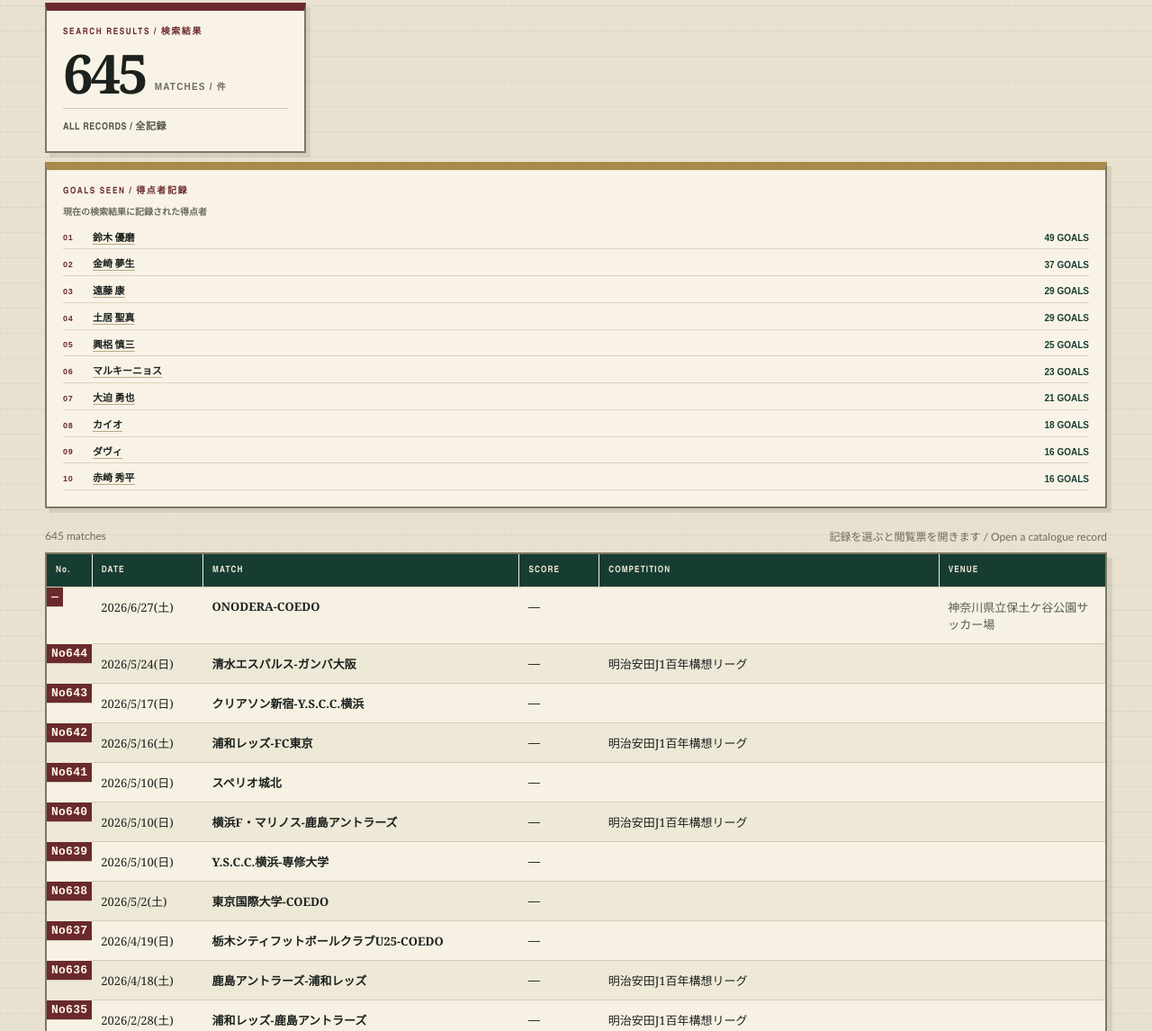
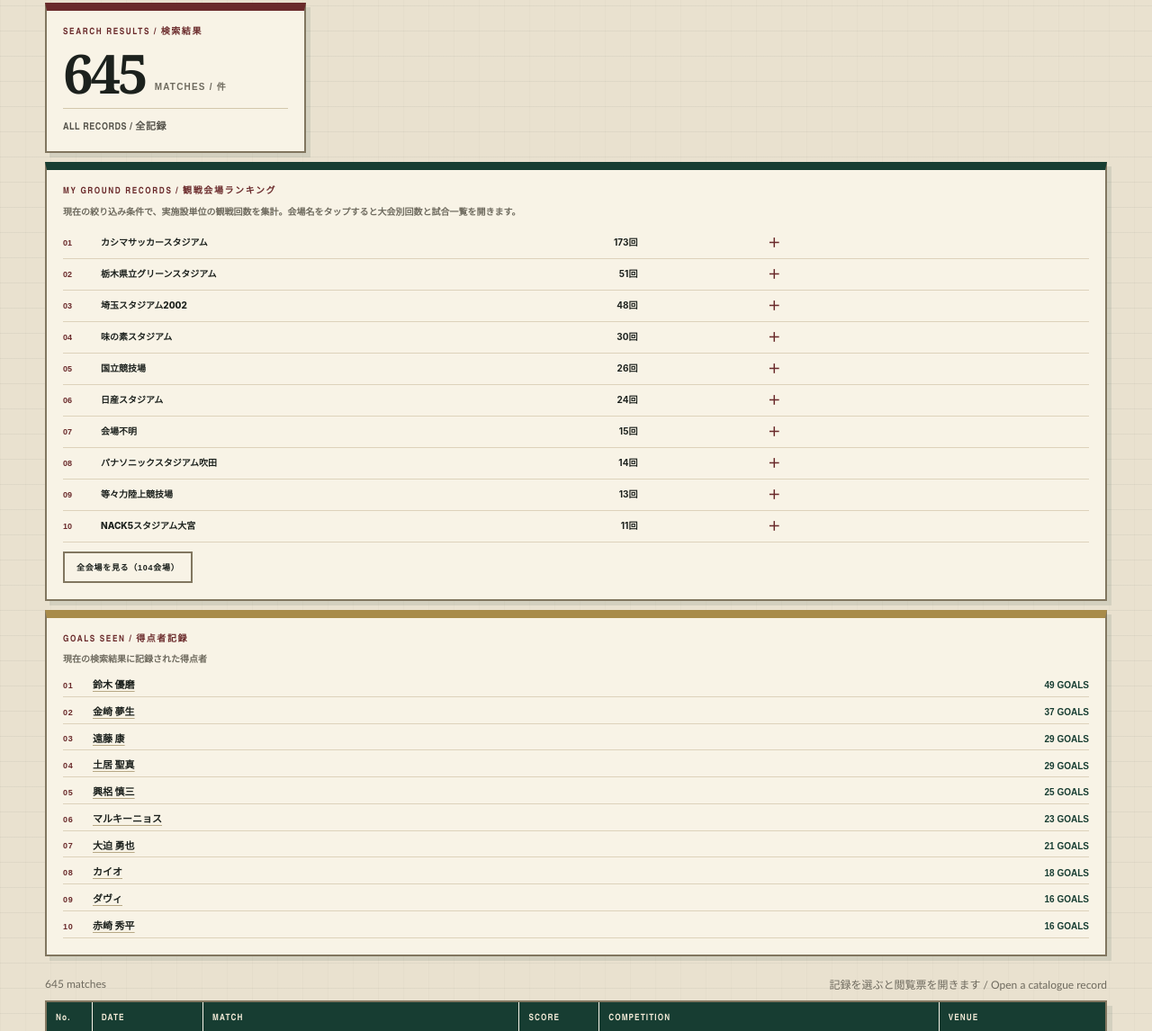
Before and after one commit to ground-record/ground-record-library, a plain HTML site: page index.html in a window 1280 px wide. Shown: the part 974-2120 px from the top of the page at 90% size. Drawn offline with Linux system fonts and the light colour scheme.

Commit message:
Add files via upload

```diff
--- a/index.html
+++ b/index.html
@@ -426,6 +426,7 @@
   <div class="club-record" id="clubRecord" hidden></div>
   <div class="venue-record" id="venueRecord" hidden></div>
   <div class="club-record ground-summary" id="groundSummary" hidden></div>
+  <div class="club-record ground-summary" id="myGroundSummary" hidden></div>
   <div class="scorer-record" id="scorerRecord">
     <div class="report-kicker">GOALS SEEN / 得点者記録</div>
     <div class="scorer-note" id="scorerNote">現在の検索結果に記録された得点者</div>
@@ -910,6 +911,35 @@
   const more=stats.length>10?`<button type="button" class="ground-summary-more" id="groundSummaryMore">${showAllGrounds?"TOP 10に戻す":"全会場を見る（"+stats.length+"会場）"}</button>`:"";
   return `<div class="report-kicker">GROUND RECORDS / 会場別観戦戦績</div><div class="scorer-note">${esc(team)} — 会場名をタップすると大会別戦績と試合一覧を開きます。</div><div class="ground-summary-list">${lines}</div>${more}`;
 }
+
+let showAllMyGrounds=false;
+function myGroundStats(rows){
+  const by=new Map();
+  rows.forEach(r=>{
+    const venue=canonicalVenueName(r.venue) || "会場不明";
+    if(!by.has(venue)) by.set(venue,[]);
+    by.get(venue).push(r);
+  });
+  return [...by.entries()].map(([venue,rs])=>({venue,rows:rs,matches:rs.length}))
+    .sort((a,b)=>b.matches-a.matches || a.venue.localeCompare(b.venue,"ja"));
+}
+function myGroundDetailHtml(s){
+  const comps=new Map();
+  s.rows.forEach(r=>{
+    const c=competitionBucket(r.competition) || "大会不明";
+    comps.set(c,(comps.get(c)||0)+1);
+  });
+  const compRows=[...comps.entries()].sort((a,b)=>b[1]-a[1] || a[0].localeCompare(b[0],"ja"));
+  const compHtml=compRows.map(([name,n])=>`<div class="ground-competition-row"><span class="comp-name">${esc(name)}</span><span class="comp-num">${n}試合</span></div>`).join("");
+  const matchRows=s.rows.slice().sort((a,b)=>(b.date||"").localeCompare(a.date||"") || (b.no||0)-(a.no||0)).map(r=>`<button type="button" class="ground-match-row" data-match-idx="${DATA.indexOf(r)}" aria-label="${esc((r.date_label||r.date||"")+" "+(r.card||"")+" "+(r.score||"")+" の試合詳細を開く")}"><span class="gm-date">${esc(r.date_label||r.date||"—")}</span><span>${esc(r.card||"—")}<br><span style="color:var(--muted)">${esc(competitionBucket(r.competition))}</span></span><span class="gm-score">${esc(r.score||"—")}</span></button>`).join("");
+  return `<div class="ground-detail-head">VISITS BY COMPETITION / 大会別観戦回数</div><div class="ground-competition-list">${compHtml}</div><button type="button" class="ground-match-toggle" aria-expanded="false">この会場の試合一覧を見る（${s.rows.length}試合）</button><div class="ground-match-list" hidden><div class="ground-match-hint">試合をタップすると観戦記録の詳細を開きます。</div>${matchRows}</div>`;
+}
+function myGroundSummaryHtml(rows){
+  const stats=myGroundStats(rows), shown=showAllMyGrounds?stats:stats.slice(0,10);
+  const lines=shown.map((s,i)=>`<div class="ground-summary-item"><button type="button" class="ground-summary-row" aria-expanded="false"><span class="rank">${String(i+1).padStart(2,"0")}</span><span class="ground">${esc(s.venue)}</span><span class="ground-metric matches">${s.matches}回</span><span class="ground-chevron">＋</span></button><div class="ground-detail" hidden>${myGroundDetailHtml(s)}</div></div>`).join("");
+  const more=stats.length>10?`<button type="button" class="ground-summary-more" id="myGroundSummaryMore">${showAllMyGrounds?"TOP 10に戻す":"全会場を見る（"+stats.length+"会場）"}</button>`:"";
+  return `<div class="report-kicker">MY GROUND RECORDS / 観戦会場ランキング</div><div class="scorer-note">現在の絞り込み条件で、実施設単位の観戦回数を集計。会場名をタップすると大会別回数と試合一覧を開きます。</div><div class="ground-summary-list">${lines}</div>${more}`;
+}
 function activeConditions(){
   const bits=[];
   const q=$("#q").value.trim(), y=$("#year").value, t=selectedTeam, scorer=$("#scorerFilter").value.trim();
@@ -998,6 +1028,33 @@
     if(moreBtn) moreBtn.onclick=()=>{showAllGrounds=!showAllGrounds; render(); groundBox.scrollIntoView({behavior:"smooth",block:"start"});};
   } else { groundBox.hidden=true; groundBox.innerHTML=""; showAllGrounds=false; }
 
+  const myGroundBox=$("#myGroundSummary");
+  if(!team && !selectedVenue && !venueSearch.value.trim()){
+    myGroundBox.hidden=false;
+    myGroundBox.innerHTML=myGroundSummaryHtml(rows);
+    myGroundBox.querySelectorAll(".ground-summary-row").forEach(btn=>btn.addEventListener("click",()=>{
+      const item=btn.closest(".ground-summary-item"), detail=item.querySelector(".ground-detail");
+      const opening=detail.hidden;
+      detail.hidden=!opening;
+      item.classList.toggle("open",opening);
+      btn.setAttribute("aria-expanded",String(opening));
+      btn.querySelector(".ground-chevron").textContent=opening?"×":"＋";
+    }));
+    myGroundBox.querySelectorAll(".ground-match-toggle").forEach(btn=>btn.addEventListener("click",()=>{
+      const list=btn.nextElementSibling, opening=list.hidden;
+      list.hidden=!opening;
+      btn.setAttribute("aria-expanded",String(opening));
+      const matchCount=list.querySelectorAll(".ground-match-row").length;
+      btn.textContent=opening?"試合一覧を閉じる":`この会場の試合一覧を見る（${matchCount}試合）`;
+    }));
+    myGroundBox.querySelectorAll(".ground-match-row[data-match-idx]").forEach(btn=>btn.addEventListener("click",()=>{
+      const r=DATA[Number(btn.dataset.matchIdx)];
+      if(r) openDetail(r);
+    }));
+    const moreBtn=$("#myGroundSummaryMore");
+    if(moreBtn) moreBtn.onclick=()=>{showAllMyGrounds=!showAllMyGrounds; render(); myGroundBox.scrollIntoView({behavior:"smooth",block:"start"});};
+  } else { myGroundBox.hidden=true; myGroundBox.innerHTML=""; showAllMyGrounds=false; }
+
   const venueBox=$("#venueRecord");
   const venueTerm=(selectedVenue || venueSearch.value.trim());
   if(team && venueTerm){
```
